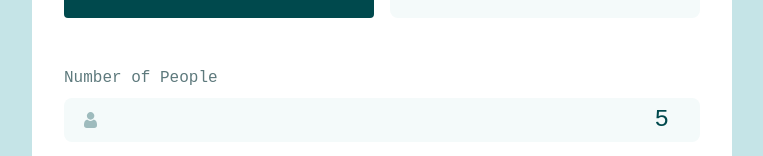
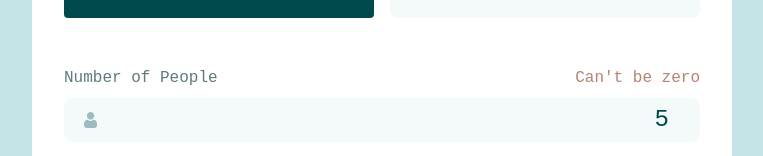
Before and after one commit to michael-truscott/frontendmentor_tip-calculator, a React (Create React App) app: page / in a window 1280 px wide. Shown: the part 508-664 px from the top of the page, without its empty margins (258-1021 px from the left). Built offline with nearby package versions, Linux system fonts and the light colour scheme.

Commit message:
Add hover/error styling

```diff
--- a/src/components/TipCalculator.js
+++ b/src/components/TipCalculator.js
@@ -6,7 +6,7 @@ export default function TipCalculator() {
     <div className="TipCalculator">
       <BillAmountField />
       <TipPercentSection />
-      <NumOfPeopleField />
+      <NumOfPeopleField error={true} />
       <TotalDisplay />
     </div>
   );
@@ -40,13 +40,16 @@ function TipPercentSection() {
   );
 }
 
-function NumOfPeopleField() {
+function NumOfPeopleField({error}) {
   return (
     <div className="InputGroup">
-      <p>Number of People</p>
+      <div className="flex-row">
+        <p>Number of People</p>
+        { error && <p className="error-text">Can't be zero</p> }
+      </div>
       <div className="input-container">
         <img className="input-icon" src={personIcon} alt="" />
-        <input type="number" value={5} />
+        <input className={error && "error"} type="number" value={5} />
       </div>
     </div>
   );
--- a/src/index.css
+++ b/src/index.css
@@ -40,6 +40,8 @@ p, h1, h2, h3, h4, h5, h6 {
   --col-dark-gray-cyan: hsl(186, 14%, 43%);
   --col-light-gray-cyan: hsl(185, 41%, 84%);
   --col-very-light-gray-cyan: hsl(189, 41%, 97%);
+  --col-hover-cyan: rgb(157, 233, 233);
+  --col-input-error-outline: #B48372;
   --col-white: hsl(0, 0%, 100%);
 }
 
@@ -47,6 +49,12 @@ p {
   font-family: 'Space Mono', monospace;
   font-size: 1rem;
   color: var(--col-dark-gray-cyan);
+}
+
+.flex-row {
+  display: flex;
+  flex-direction: row;
+  justify-content: space-between;
 }
 
 .input-container {
@@ -69,6 +77,19 @@ input {
   padding: 0.25rem 1rem;
   border-radius: 8px;
   text-align: end;
+  cursor: pointer;
+}
+
+input:focus {
+  outline: 2px solid var(--col-strong-cyan);
+}
+
+input.error:focus {
+  outline: 2px solid var(--col-input-error-outline);
+}
+
+.error-text {
+  color: var(--col-input-error-outline);
 }
 
 button {
@@ -81,6 +102,12 @@ button {
   border: none;
   width: 100%;
   padding: 0.5rem 0;
+  cursor: pointer;
+}
+
+button:hover {
+  background-color: var(--col-hover-cyan);
+  color: var(--col-very-dark-cyan);
 }
 
 .btn-highlighted {
```
